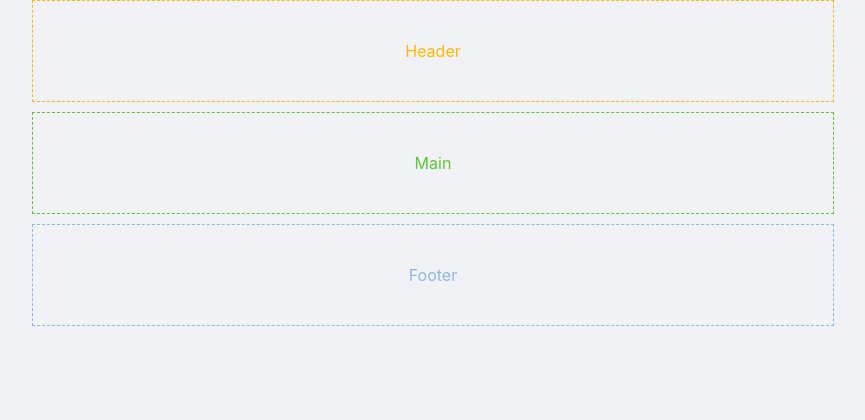
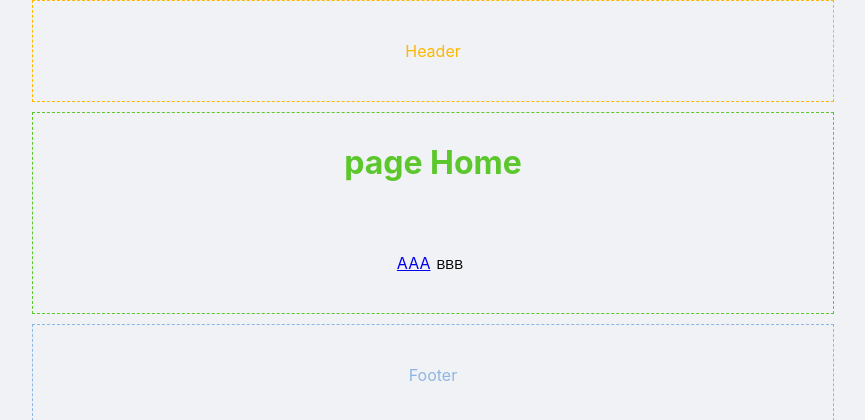
Before and after one commit to zzbo/react-template, a React (Create React App) app: page / in a window 1280 px wide. Shown: the top 420 px of the page, without its empty margins (207-1072 px from the left). Built offline with nearby package versions, Linux system fonts and the light colour scheme; no server answers.

Commit message:
feat: add page demo

```diff
--- a/src/App.scss
+++ b/src/App.scss
@@ -23,16 +23,3 @@ button {
   outline: none;
   background: none;
 }
-
-.main {
-  line-height: 100px;
-
-  width: 800px;
-  height: 100px;
-  margin: 10px auto;
-
-  text-align: center;
-
-  color: rgb(91, 199, 44);
-  border: 1px dashed rgb(91, 199, 44);
-}
--- a/src/App.tsx
+++ b/src/App.tsx
@@ -1,25 +1,45 @@
-import React, { FC } from 'react';
-import { useDispatch } from 'react-redux';
+import React, { FC, useCallback } from 'react';
+import {
+  Route, Switch, BrowserRouter, RouteProps,
+} from 'react-router-dom';
 import Header from '@/components/Header';
 import Footer from '@/components/Footer';
-import * as actions from '@/redux/action_creator';
-import { useTypedSelector } from '@/redux/reducer';
+import routePath, { RouterItem } from './router';
 import './App.scss';
 
 const App: FC = () => {
-  const { getUserInfo } = actions;
-  const dispatch = useDispatch();
-  const sysData = useTypedSelector((state) => state.sysData);
-  console.log('sysData', sysData);
+  const renderRouter = useCallback((path: RouterItem[], prefix = '') => {
+    const routes: RouteProps[] = path.reduce((pre: RouteProps[], item) => {
+      if (item.children && item.children.length > 0) {
+        return [
+          ...pre,
+          ...renderRouter(item.children, prefix + item.path),
+          <Route
+            key={item.path}
+            exact={item.exact}
+            path={prefix + item.path}
+            component={item.component}
+          /> as RouteProps,
+        ];
+      }
+      return [...pre, <Route
+        key={item.path}
+        exact={item.exact}
+        path={prefix + item.path}
+        component={item.component}
+      />] as RouteProps[];
+    }, []);
+    return routes;
+  }, []);
 
   return (
-    <div className="App">
+    <BrowserRouter>
       <Header />
-      <div className="main" onClick={() => { dispatch(getUserInfo()); }}>
-        Main
-      </div>
+      <Switch>
+        {renderRouter(routePath)}
+      </Switch>
       <Footer />
-    </div>
+    </BrowserRouter>
   );
 };
 
--- /dev/null
+++ b/src/pages/A/index.scss
@@ -0,0 +1,11 @@
+.main-a {
+  line-height: 100px;
+
+  width: 800px;
+  margin: 10px auto;
+
+  text-align: center;
+
+  color: rgb(91, 199, 44);
+  border: 1px dashed rgb(91, 199, 44);
+}
--- /dev/null
+++ b/src/pages/A/index.tsx
@@ -0,0 +1,8 @@
+import React, { FC } from 'react';
+import './index.scss';
+
+const A: FC = () => {
+  return <div className="main-a">page A</div>;
+};
+
+export default A;
--- /dev/null
+++ b/src/pages/B/index.scss
@@ -0,0 +1,20 @@
+.main-b {
+  line-height: 100px;
+
+  width: 800px;
+  height: 100px;
+  margin: 10px auto;
+
+  text-align: center;
+
+  color: rgb(91, 199, 44);
+  border: 1px dashed rgb(91, 199, 44);
+
+  .content-b {
+    line-height: 20px;
+
+    display: inline-block;
+
+    vertical-align: middle;
+  }
+}
--- /dev/null
+++ b/src/pages/B/index.tsx
@@ -0,0 +1,27 @@
+import React, { FC } from 'react';
+import './index.scss';
+
+interface Props {
+  match: {
+    params: {
+      time: string;
+    }
+  }
+}
+
+const B: FC<Props> = (props: Props) => {
+  const { match: { params: { time } } } = props;
+
+  return (
+    <div className="main-b">
+      <div className="content-b">
+        page B
+        <div>
+          {`Time: ${new Date(Number(time)).toString()}`}
+        </div>
+      </div>
+    </div>
+  );
+};
+
+export default B;
--- /dev/null
+++ b/src/pages/Home/index.scss
@@ -0,0 +1,15 @@
+.home {
+  line-height: 100px;
+
+  width: 800px;
+  margin: 10px auto;
+
+  text-align: center;
+
+  color: rgb(91, 199, 44);
+  border: 1px dashed rgb(91, 199, 44);
+
+  .menu {
+    line-height: 1;
+  }
+}
--- /dev/null
+++ b/src/pages/Home/index.tsx
@@ -0,0 +1,33 @@
+import React, { FC, useEffect, useCallback } from 'react';
+import { useDispatch } from 'react-redux';
+import { getUserInfo } from '@/redux/action_creator';
+import { useTypedSelector } from '@/redux/reducer';
+import { Link, useHistory } from 'react-router-dom';
+import './index.scss';
+
+const Home: FC = () => {
+  const history = useHistory();
+  const dispatch = useDispatch();
+
+  const jump = useCallback((page) => {
+    history.push(`/${page}/${new Date().getTime()}`);
+  }, []);
+
+  useEffect(() => {
+    dispatch(getUserInfo());
+  }, []);
+
+  const sysData = useTypedSelector((state) => state.sysData);
+
+  console.log('sysData', sysData);
+
+  return (
+    <div className="home">
+      <h1>page Home</h1>
+      <Link className="menu" to={{ pathname: '/A' }}>AAA</Link>
+      <button className="menu" type="button" onClick={() => jump('B')}>BBB</button>
+    </div>
+  );
+};
+
+export default Home;
--- /dev/null
+++ b/src/router.ts
@@ -0,0 +1,39 @@
+import Home from '@/pages/Home';
+import Apage from '@/pages/A';
+import Bpage from '@/pages/B';
+
+type ComponentType =
+  typeof Home |
+  typeof Apage |
+  typeof Bpage;
+
+export interface RouterItem {
+  exact?: boolean;
+  path: string;
+  component: ComponentType;
+  Breadcrumb: string;
+  menuKey?: string;
+  children?: RouterItem[];
+}
+
+const routePath: RouterItem[] = [
+  {
+    exact: true,
+    path: '/',
+    component: Home,
+    Breadcrumb: 'Home page',
+  },
+  {
+    exact: true,
+    path: '/A',
+    component: Apage,
+    Breadcrumb: 'A page',
+  }, {
+    exact: true,
+    path: '/B/:time',
+    component: Bpage,
+    Breadcrumb: 'B page',
+  },
+];
+
+export default routePath;
```
